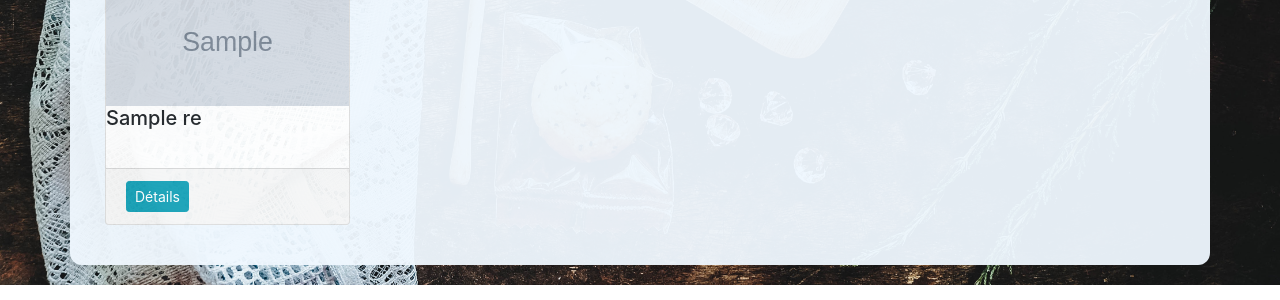
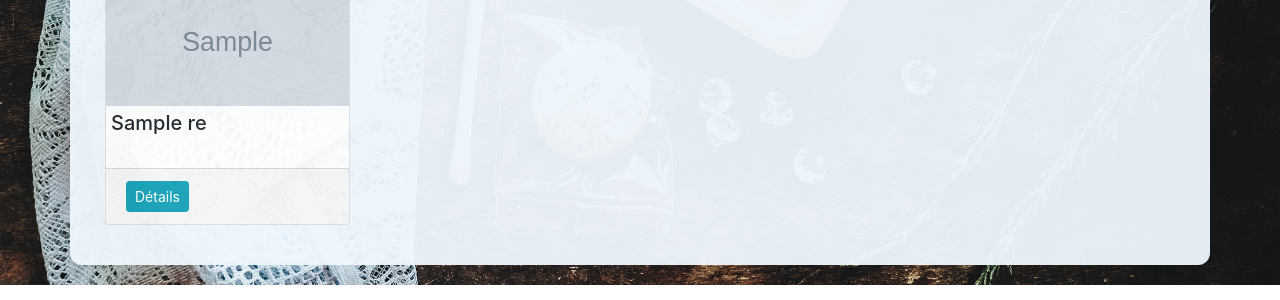
Before and after one commit to flenoir/purbeurre, a Django app: template search/templates/search/index.html in a window 1280 px wide. Shown: the part 635-935 px from the top of the page. Run offline with Django 3.2, Linux system fonts and the light colour scheme; tables that the repository leaves empty hold one stand-in row (values such as "Sample post"); the template is opened without the code that fills it: values that come from a table or form of the project are taken from there, most other values are stand-ins (such as "Sample title", 1, 10 or a date in 2020); grey boxes marked "Sample" are stand-in pictures; some libraries are stand-ins or nearby versions; grey boxes are pictures that could not be loaded.

Commit message:
added padding in cards

```diff
--- a/search/templates/search/index.html
+++ b/search/templates/search/index.html
@@ -42,7 +42,7 @@
                     <img class="card-img-top" src="{{ product.product_image }}">
                     <img  class="card-img-overlay" src="{% get_static_prefix %}core/{{ product.nutriscore }}.png" alt="" style="float: right; margin-top: -45px; margin-left: 195px;width: 90px;">
                     <div class="card-block">
-                        <h5 class="card-title" style="height:50px;">{{ product.product_name }}</h5>
+                        <h5 class="card-title" style="height:50px;padding: 5 5 5 5;">{{ product.product_name }}</h5>
                     </div>
                     <div class="card-footer">
                         <a href="/search/{{ product.id }}/" class="btn btn-info btn-sm" role="button">Détails</a>
--- a/search/templates/search/list_products.html
+++ b/search/templates/search/list_products.html
@@ -15,7 +15,7 @@
                 <img class="card-img-top" src="{{ product.product_image }}">
                 <img  class="card-img-overlay" src="{% get_static_prefix %}core/{{ product.nutriscore }}.png" alt="" style="float: right; margin-top: -45px; margin-left: 195px;width: 90px;">
                 <div class="card-block">
-                    <h5 class="card-title" style="height:50px;">{{ product.product_name }}</h5>
+                    <h5 class="card-title" style="height:50px;padding: 5 5 5 5;">{{ product.product_name }}</h5>
                 </div>
                 <div class="card-footer">
                     <a href="/search/{{ product.id }}/" class="btn btn-info btn-sm" role="button">Détails</a>
```
